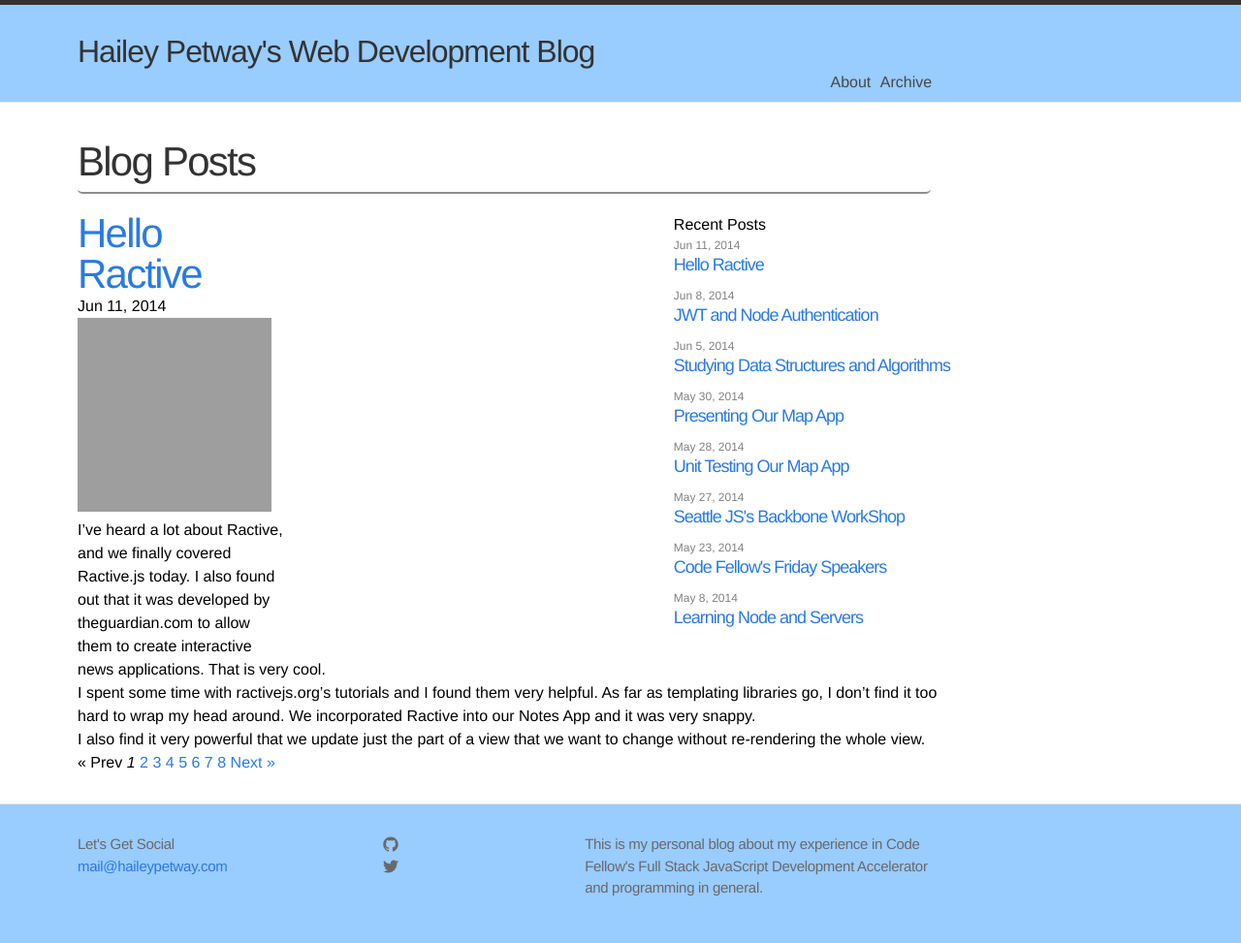
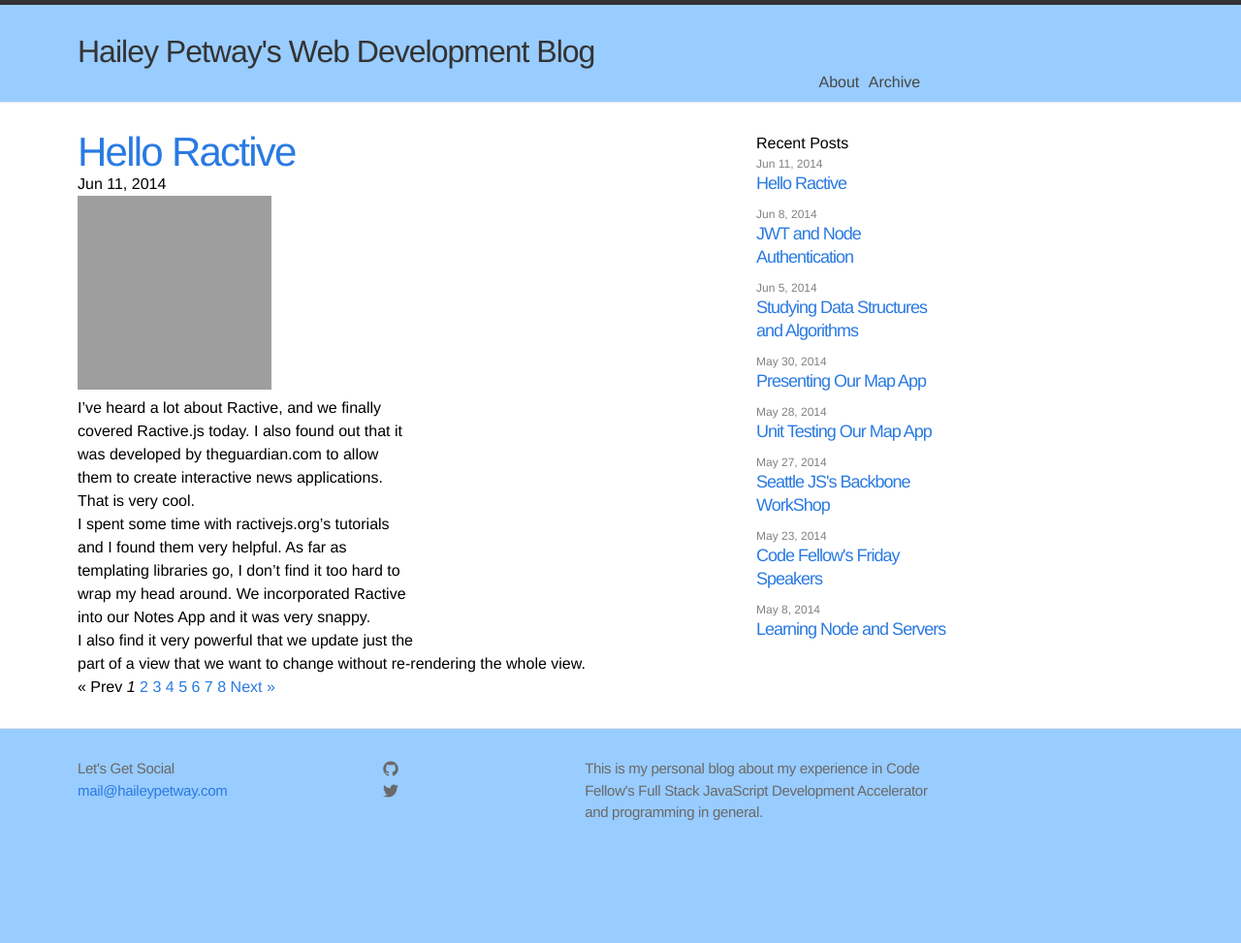
Before and after one commit to hlpetway/blog, a Jekyll site: the page built from index.html, in a window 1280 px wide. Shown: the whole page at 97% size. Built offline with Jekyll 4.4.1, drawn with Linux system fonts in a browser that asks for light colours; the list of posts is cut into pages by our own code; after the commit the page ends 900 px from its top, so only the background shows below that; grey boxes are pictures that could not be loaded.

Commit message:
moved recent posts to their own div

```diff
--- a/css/main.css
+++ b/css/main.css
@@ -70,7 +70,7 @@
 .site-nav {
   float: right;
   line-height: 40px;
-  margin: 60px 0 0 0;
+  margin: 60px 12px 0 0;
 }
 
 .site-nav .menu-icon { display: none; }
@@ -173,13 +173,15 @@
 }
 
 .posts {
+  list-style-type: none;
+}
+
+#recent-posts {
+  width: 200px;
   float: right;
-  margin-left: 400px;
-  list-style-type: none;
+  margin-left: 350px;
   clear: both;
 }
-
-
 .posts li { margin-bottom: 10px; }
 
 .posts .post-link {
--- a/index.html
+++ b/index.html
@@ -1,11 +1,7 @@
 ---
 layout: default
 ---
-<div id="home-h1">
-<h2>Blog Posts</h2>
-</div>
-<div class="home">
-
+<div id="recent-posts">
 <ul class="posts">
   <h2>Recent Posts</h2>
   {% for post in site.posts %}
@@ -15,7 +11,8 @@
     </li>
   {% endfor %}
 </ul>
-
+</div>
+<div class="home">
   <!-- This loops through the paginated posts -->
   {% for post in paginator.posts %}
     <h1><a href="{{ post.url | prepend: site.baseurl }}">{{ post.title }}</a></h1>
```
Also changed, not shown: archive.md (+1 -1 lines). Lines whose indentation alone changed are shown as unchanged.
